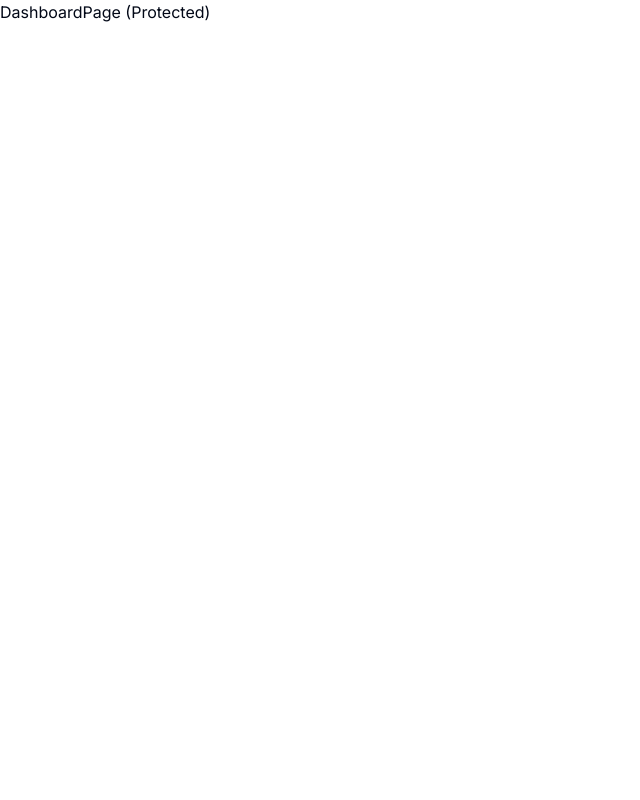
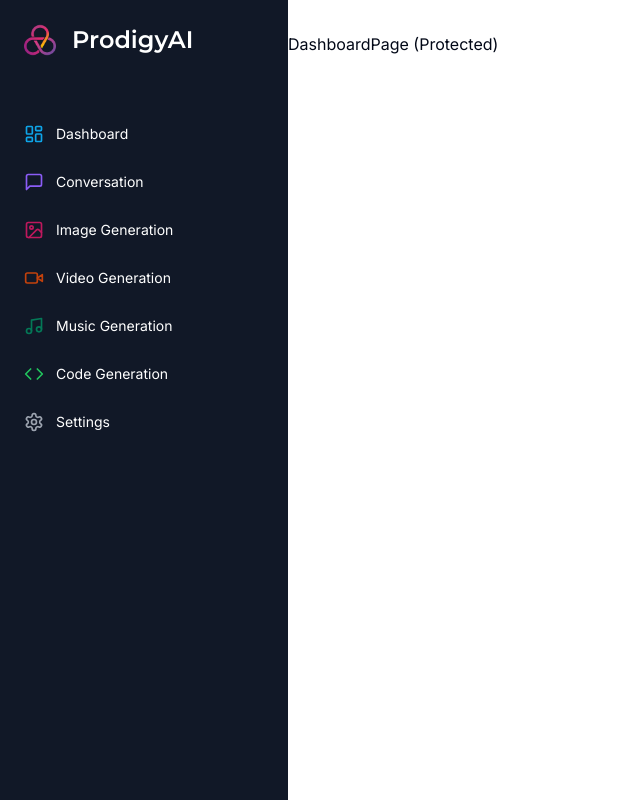
Before and after one commit to preetDev004/ProdigyAI, a Next.js app: page /dashboard in a window 1280 px wide. Shown: the whole page, without its empty margins (0-640 px from the left). Built offline with nearby package versions, Linux system fonts and the light colour scheme.

Commit message:
created sidebar

```diff
--- a/app/(auth)/layout.tsx
+++ b/app/(auth)/layout.tsx
@@ -1,7 +1,9 @@
 import React from "react";
 
 const AuthLayout = ({ children }: { children: React.ReactNode }) => {
-  return <div className="flex items-center justify-center h-full"> {children}</div>;
+  return (
+    <div className="flex items-center justify-center h-full"> {children}</div>
+  );
 };
 
 export default AuthLayout;
--- a/app/(dashboard)/(routes)/dashboard/page.tsx
+++ b/app/(dashboard)/(routes)/dashboard/page.tsx
@@ -1,14 +1,10 @@
-import { UserButton } from '@clerk/nextjs'
-import React from 'react'
 
 const DashboardPage = () => {
   return (
     <>
+      <div>DashboardPage (Protected)</div>
+    </>
+  );
+};
 
-    <div>DashboardPage (Protected)</div>
-    <UserButton afterSignOutUrl='/'/>
-    </>
-  )
-}
-
-export default DashboardPage
+export default DashboardPage;
--- /dev/null
+++ b/app/(dashboard)/layout.tsx
@@ -0,0 +1,24 @@
+import Navbar from "@/components/Navbar";
+import Sidebar from "@/components/Sidebar";
+
+const DashboardLayout = ({ children }: { children: React.ReactNode }) => {
+  return (
+    <div className="h-full relative">
+      {/* sidebar */}
+
+      <div className="hidden md:flex md:w-72 h-full md:flex-col md:fixed md:inset-y-0 z-[80] bg-gray-900">
+        <Sidebar/>
+      </div>
+
+
+      {/* content */}
+      <main className="md:pl-72">
+        <Navbar/>
+        {children}
+      </main>
+
+    </div>
+  );
+};
+
+export default DashboardLayout;
--- a/app/(landing)/page.tsx
+++ b/app/(landing)/page.tsx
@@ -1,6 +1,5 @@
 import { Button } from "@/components/ui/button";
 import Link from "next/link";
-import React from "react";
 
 const LandingPage = () => {
   return (
--- /dev/null
+++ b/components/MobileSidebar.tsx
@@ -0,0 +1,20 @@
+"use client";
+import { Menu } from "lucide-react";
+import { Sheet, SheetContent, SheetTrigger } from "@/components/ui/sheet";
+import Sidebar from "./Sidebar";
+
+
+const MobileSidebar = () => {
+  return (
+    <Sheet>
+      <SheetTrigger className="hover:bg-black/10 p-2 -ml-2 rounded-sm md:hidden">
+        <Menu />
+      </SheetTrigger>
+      <SheetContent side="left" className="p-0">
+        <Sidebar />
+      </SheetContent>
+    </Sheet>
+  );
+};
+
+export default MobileSidebar;
--- /dev/null
+++ b/components/Navbar.tsx
@@ -0,0 +1,16 @@
+import { UserButton } from "@clerk/nextjs";
+import MobileSidebar from "@/components/MobileSidebar";
+
+const Navbar = () => {
+  return (
+    <div className="flex items-center p-4">
+      <MobileSidebar />
+
+      <div className="flex w-full justify-end">
+        <UserButton afterSignOutUrl="/" />
+      </div>
+    </div>
+  );
+};
+
+export default Navbar;
--- /dev/null
+++ b/components/Sidebar.tsx
@@ -0,0 +1,94 @@
+"use client"; // Because we use routes here
+
+import { Montserrat } from "next/font/google";
+import Image from "next/image";
+import Link from "next/link";
+
+import { cn } from "@/lib/utils";
+import { CodeIcon, ImageIcon, LayoutDashboard, MessageSquare, MusicIcon, SettingsIcon, VideoIcon } from "lucide-react";
+
+const montserrat = Montserrat({
+  weight: "600",
+  subsets: ["latin"],
+});
+
+const routes = [
+  {
+    lable: "Dashboard",
+    icon: LayoutDashboard,
+    href: "/dashboard",
+    color: "text-sky-500",
+  },
+  {
+    lable: "Conversation",
+    icon: MessageSquare,
+    href: "/conversation",
+    color: "text-violet-500",
+  },
+  {
+    lable: "Image Generation",
+    icon: ImageIcon,
+    href: "/image",
+    color: "text-pink-700",
+  },
+  {
+    lable: "Video Generation",
+    icon: VideoIcon,
+    href: "/video",
+    color: "text-orange-700",
+  },
+  {
+    lable: "Music Generation",
+    icon: MusicIcon,
+    href: "/music",
+    color: "text-emerald-700",
+  },
+  {
+    lable: "Code Generation",
+    icon: CodeIcon,
+    href: "/code",
+    color: "text-green-500",
+  },
+  {
+    lable: "Settings",
+    icon: SettingsIcon,
+    href: "/settings",
+    color: "text-gray-400",
+  },
+];
+
+const Sidebar = () => {
+  return (
+    <div className="space-y-4 py-4 flex flex-col bg-[#111827] h-full text-white">
+      <div className="p-3 py-2 flex-1">
+        <Link href="/dashboard" className="flex items-center pl-3 mb-14">
+          <div className="w-8 h-8 relative mr-4 ">
+            <Image sizes="auto" fill alt="logo" src={"/logo.png"} />
+          </div>
+          <h1 className={cn("text-2xl font-bold", montserrat.className)}>
+            ProdigyAI
+          </h1>
+        </Link>
+
+        <div className="space-y-1">
+          {routes &&
+            routes.map((route, index) => (
+              <Link
+                href={route.href}
+                key={index}
+                className="text-sm group flex justify-start w-full p-3 font-md cursor-pointer hover:text-white hover:bg-white/10 rounded-lg transition"
+              >
+                <div className="flex items-center flex-1">
+                  {/* Here route.icon is component imported from lucide */}
+                  <route.icon className={cn("h-5 w-5 mr-3", route.color)} />
+                  {route.lable}
+                </div>
+              </Link>
+            ))}
+        </div>
+      </div>
+    </div>
+  );
+};
+
+export default Sidebar;
--- /dev/null
+++ b/components/ui/sheet.tsx
@@ -0,0 +1,140 @@
+"use client"
+
+import * as React from "react"
+import * as SheetPrimitive from "@radix-ui/react-dialog"
+import { cva, type VariantProps } from "class-variance-authority"
+import { X } from "lucide-react"
+
+import { cn } from "@/lib/utils"
+
+const Sheet = SheetPrimitive.Root
+
+const SheetTrigger = SheetPrimitive.Trigger
+
+const SheetClose = SheetPrimitive.Close
+
+const SheetPortal = SheetPrimitive.Portal
+
+const SheetOverlay = React.forwardRef<
+  React.ElementRef<typeof SheetPrimitive.Overlay>,
+  React.ComponentPropsWithoutRef<typeof SheetPrimitive.Overlay>
+>(({ className, ...props }, ref) => (
+  <SheetPrimitive.Overlay
+    className={cn(
+      "fixed inset-0 z-50 bg-black/80  data-[state=open]:animate-in data-[state=closed]:animate-out data-[state=closed]:fade-out-0 data-[state=open]:fade-in-0",
+      className
+    )}
+    {...props}
+    ref={ref}
+  />
+))
+SheetOverlay.displayName = SheetPrimitive.Overlay.displayName
+
+const sheetVariants = cva(
+  "fixed z-50 gap-4 bg-background p-6 shadow-lg transition ease-in-out data-[state=open]:animate-in data-[state=closed]:animate-out data-[state=closed]:duration-300 data-[state=open]:duration-500",
+  {
+    variants: {
+      side: {
+        top: "inset-x-0 top-0 border-b data-[state=closed]:slide-out-to-top data-[state=open]:slide-in-from-top",
+        bottom:
+          "inset-x-0 bottom-0 border-t data-[state=closed]:slide-out-to-bottom data-[state=open]:slide-in-from-bottom",
+        left: "inset-y-0 left-0 h-full w-3/4 data-[state=closed]:slide-out-to-left data-[state=open]:slide-in-from-left sm:max-w-sm",
+        right:
+          "inset-y-0 right-0 h-full w-3/4  border-l data-[state=closed]:slide-out-to-right data-[state=open]:slide-in-from-right sm:max-w-sm",
+      },
+    },
+    defaultVariants: {
+      side: "right",
+    },
+  }
+)
+
+interface SheetContentProps
+  extends React.ComponentPropsWithoutRef<typeof SheetPrimitive.Content>,
+    VariantProps<typeof sheetVariants> {}
+
+const SheetContent = React.forwardRef<
+  React.ElementRef<typeof SheetPrimitive.Content>,
+  SheetContentProps
+>(({ side = "right", className, children, ...props }, ref) => (
+  <SheetPortal>
+    <SheetOverlay />
+    <SheetPrimitive.Content
+      ref={ref}
+      className={cn(sheetVariants({ side }), className)}
+      {...props}
+    >
+      {children}
+      <SheetPrimitive.Close className="absolute right-4 top-7 rounded-sm opacity-70 transition-opacity hover:opacity-100 focus:outline-none disabled:pointer-events-none data-[state=open]:bg-secondary text-white">
+        <X className="h-5 w-5" />
+        <span className="sr-only">Close</span>
+      </SheetPrimitive.Close>
+    </SheetPrimitive.Content>
+  </SheetPortal>
+))
+SheetContent.displayName = SheetPrimitive.Content.displayName
+
+const SheetHeader = ({
+  className,
+  ...props
+}: React.HTMLAttributes<HTMLDivElement>) => (
+  <div
+    className={cn(
+      "flex flex-col space-y-2 text-center sm:text-left",
+      className
+    )}
+    {...props}
+  />
+)
+SheetHeader.displayName = "SheetHeader"
+
+const SheetFooter = ({
+  className,
+  ...props
+}: React.HTMLAttributes<HTMLDivElement>) => (
+  <div
+    className={cn(
+      "flex flex-col-reverse sm:flex-row sm:justify-end sm:space-x-2",
+      className
+    )}
+    {...props}
+  />
+)
+SheetFooter.displayName = "SheetFooter"
+
+const SheetTitle = React.forwardRef<
+  React.ElementRef<typeof SheetPrimitive.Title>,
+  React.ComponentPropsWithoutRef<typeof SheetPrimitive.Title>
+>(({ className, ...props }, ref) => (
+  <SheetPrimitive.Title
+    ref={ref}
+    className={cn("text-lg font-semibold text-foreground", className)}
+    {...props}
+  />
+))
+SheetTitle.displayName = SheetPrimitive.Title.displayName
+
+const SheetDescription = React.forwardRef<
+  React.ElementRef<typeof SheetPrimitive.Description>,
+  React.ComponentPropsWithoutRef<typeof SheetPrimitive.Description>
+>(({ className, ...props }, ref) => (
+  <SheetPrimitive.Description
+    ref={ref}
+    className={cn("text-sm text-muted-foreground", className)}
+    {...props}
+  />
+))
+SheetDescription.displayName = SheetPrimitive.Description.displayName
+
+export {
+  Sheet,
+  SheetPortal,
+  SheetOverlay,
+  SheetTrigger,
+  SheetClose,
+  SheetContent,
+  SheetHeader,
+  SheetFooter,
+  SheetTitle,
+  SheetDescription,
+}
--- a/package.json
+++ b/package.json
@@ -10,6 +10,7 @@
   },
   "dependencies": {
     "@clerk/nextjs": "^4.29.4",
+    "@radix-ui/react-dialog": "^1.0.5",
     "@radix-ui/react-slot": "^1.0.2",
     "class-variance-authority": "^0.7.0",
     "clsx": "^2.1.0",
```
Also changed, not shown: public/logo.png (added), 1 other file (tests, documents, lock files or other folders).
